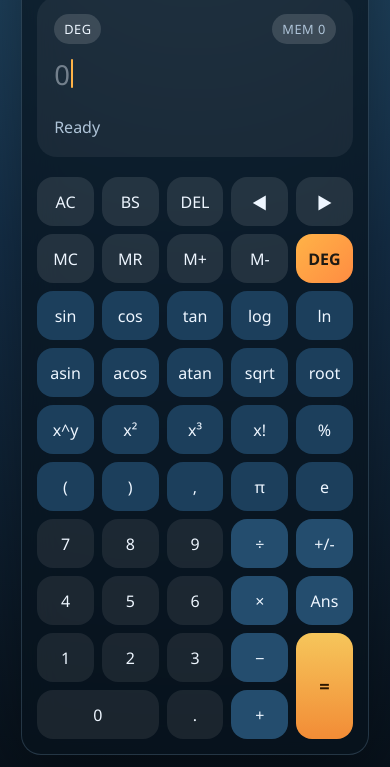
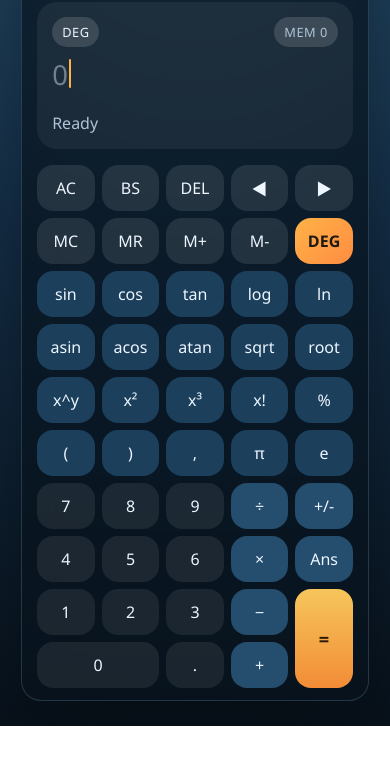
Before and after one commit to airpocket-soundman/calculator, a website: page index.html in a window 390 px wide. Shown: the part 118-885 px from the top of the page. After the commit the page ends 844 px from the top, so only its background shows below. Drawn offline with Linux system fonts and the light colour scheme.

Commit message:
サイズ調節

```diff
--- a/styles.css
+++ b/styles.css
@@ -22,6 +22,7 @@ body {
   min-height: 100vh;
   background: var(--bg);
   color: var(--text);
+  overflow: hidden;
 }
 
 button,
@@ -37,7 +38,8 @@ button {
   min-height: 100vh;
   display: grid;
   place-items: center;
-  padding: 24px;
+  padding: 16px 24px;
+  overflow: hidden;
 }
 
 .calculator {
@@ -47,7 +49,7 @@ button {
   border-radius: var(--radius);
   box-shadow: var(--shadow);
   backdrop-filter: blur(18px);
-  padding: 22px;
+  padding: 20px 22px 18px;
 }
 
 .topbar,
@@ -84,8 +86,8 @@ h1 {
 }
 
 .display-panel {
-  margin-top: 24px;
-  padding: 17px;
+  margin-top: 18px;
+  padding: 15px;
   border-radius: 20px;
   background: rgba(255, 255, 255, 0.06);
 }
@@ -122,11 +124,11 @@ h1 {
 }
 
 .expression-visual {
-  min-height: 3.15rem;
-  margin-top: 14px;
+  min-height: 2.95rem;
+  margin-top: 12px;
   color: var(--text);
   font-size: clamp(1.72rem, 3.8vw, 2.48rem);
-  line-height: 1.25;
+  line-height: 1.15;
   overflow-wrap: anywhere;
   white-space: pre-wrap;
   word-break: break-word;
@@ -155,8 +157,8 @@ h1 {
 }
 
 .preview {
-  min-height: 1.5em;
-  margin: 8px 0 0;
+  min-height: 1.35em;
+  margin: 6px 0 0;
   color: var(--muted);
   overflow-wrap: anywhere;
 }
@@ -170,7 +172,7 @@ h1 {
 }
 
 .keypad {
-  margin-top: 20px;
+  margin-top: 16px;
   display: grid;
   grid-template-columns: repeat(5, minmax(0, 1fr));
   gap: 9px;
@@ -179,7 +181,7 @@ h1 {
 .key {
   position: relative;
   overflow: hidden;
-  min-height: 55px;
+  min-height: 52px;
   border: 0;
   border-radius: 18px;
   background: rgba(255, 255, 255, 0.08);
@@ -251,7 +253,7 @@ h1 {
 
 .key-tall {
   grid-row: span 2;
-  min-height: 119px;
+  min-height: 113px;
   background: linear-gradient(180deg, #f6c65b, #f28c36);
   color: #2c1700;
   font-size: 1.14rem;
@@ -282,24 +284,24 @@ h1 {
 
 @media (max-width: 640px) {
   .app-shell {
-    padding: 12px;
+    padding: 10px 12px;
   }
 
   .calculator {
-    padding: 15px;
+    padding: 13px 15px 12px;
     border-radius: 20px;
   }
 
   .keypad {
-    gap: 8px;
+    gap: 7px;
   }
 
   .key {
-    min-height: 49px;
+    min-height: 46px;
     border-radius: 16px;
   }
 
   .key-tall {
-    min-height: 106px;
+    min-height: 98px;
   }
 }
```
